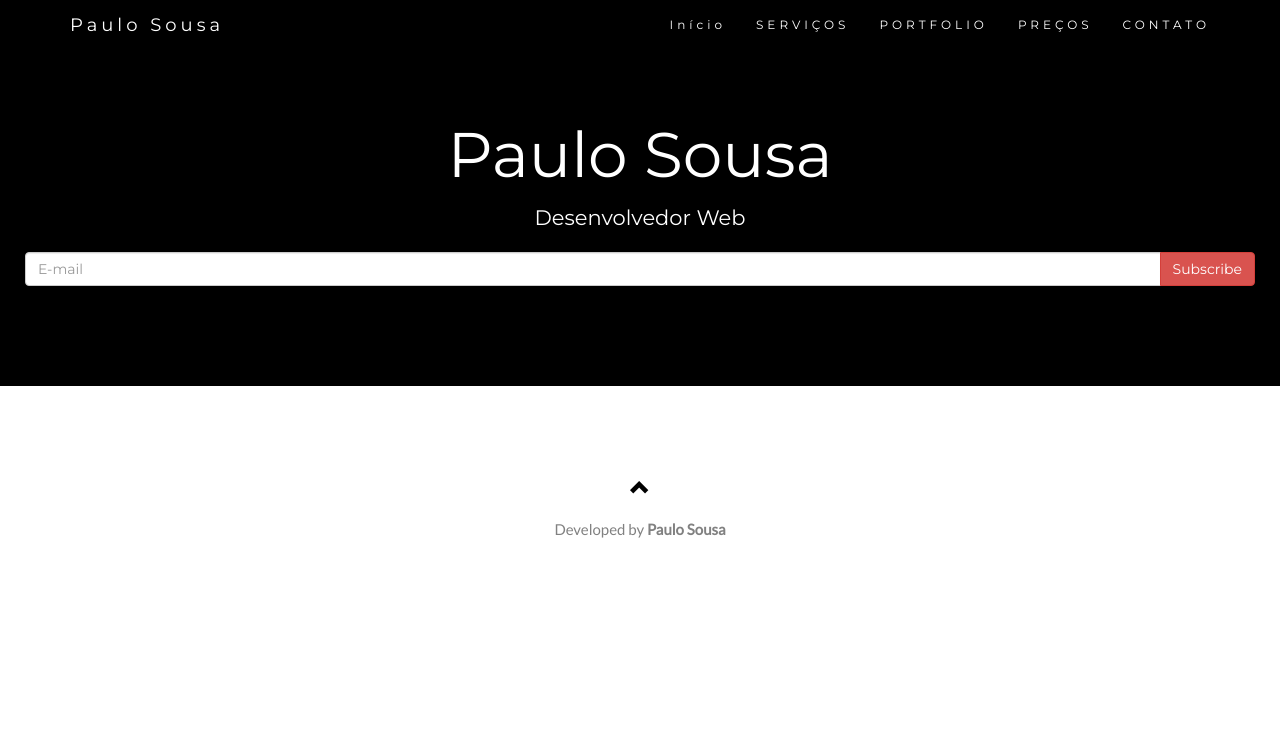
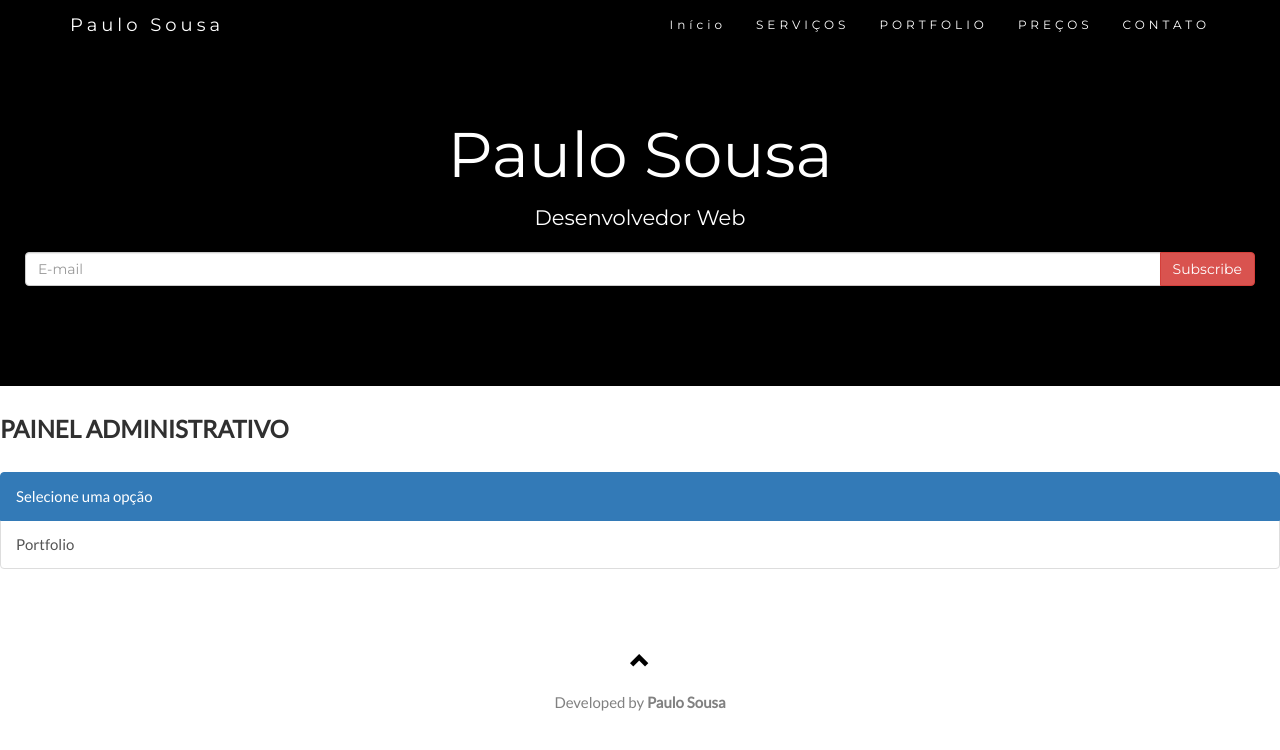
Before and after one commit to PauloGui/myport, a React (Create React App) app: page /admin in a window 1280 px wide. Shown: the top 750 px of the page. Built offline with nearby package versions, Linux system fonts and the light colour scheme.

Commit message:
Instalação da dependencia do db e integração de rotas no painel administrivo 🗺

```diff
--- a/package.json
+++ b/package.json
@@ -6,6 +6,8 @@
     "@testing-library/jest-dom": "^4.2.4",
     "@testing-library/react": "^9.3.2",
     "@testing-library/user-event": "^7.1.2",
+    "firebase": "^7.23.0",
+    "re-base": "^4.0.0",
     "react": "^16.13.1",
     "react-dom": "^16.13.1",
     "react-router-dom": "^5.2.0",
--- a/src/admin/Admin.jsx
+++ b/src/admin/Admin.jsx
@@ -1,13 +1,21 @@
 import React, { Component } from 'react'
+import { Route } from 'react-router-dom'
+
+import AdminMenu from './AdminMenu'
+import AdminPotfolio from './AdminPortfolio'
 
 class Admin extends Component {
     constructor(props) {
         super(props)
     }
 
-    render(){
-        return(
-            <div></div>
+    render() {
+        return (
+            <div>
+                <h2>Painel Administrativo</h2>
+                <Route path={`/`} component={AdminMenu} />
+                <Route path={`${this.props.match.url}/portfolio`} component={AdminPotfolio} />
+            </div>
         )
     }
 }
```
Also changed, not shown: 1 other file (tests, documents, lock files or other folders).
